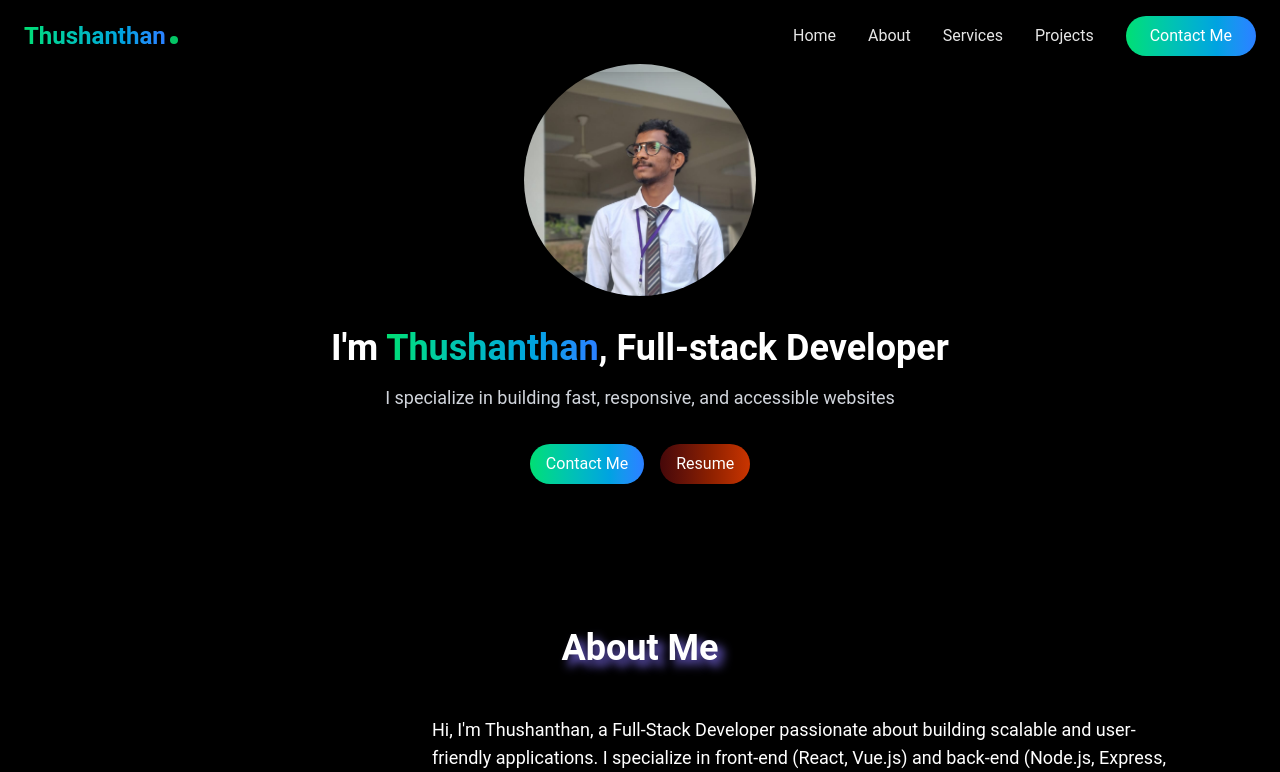
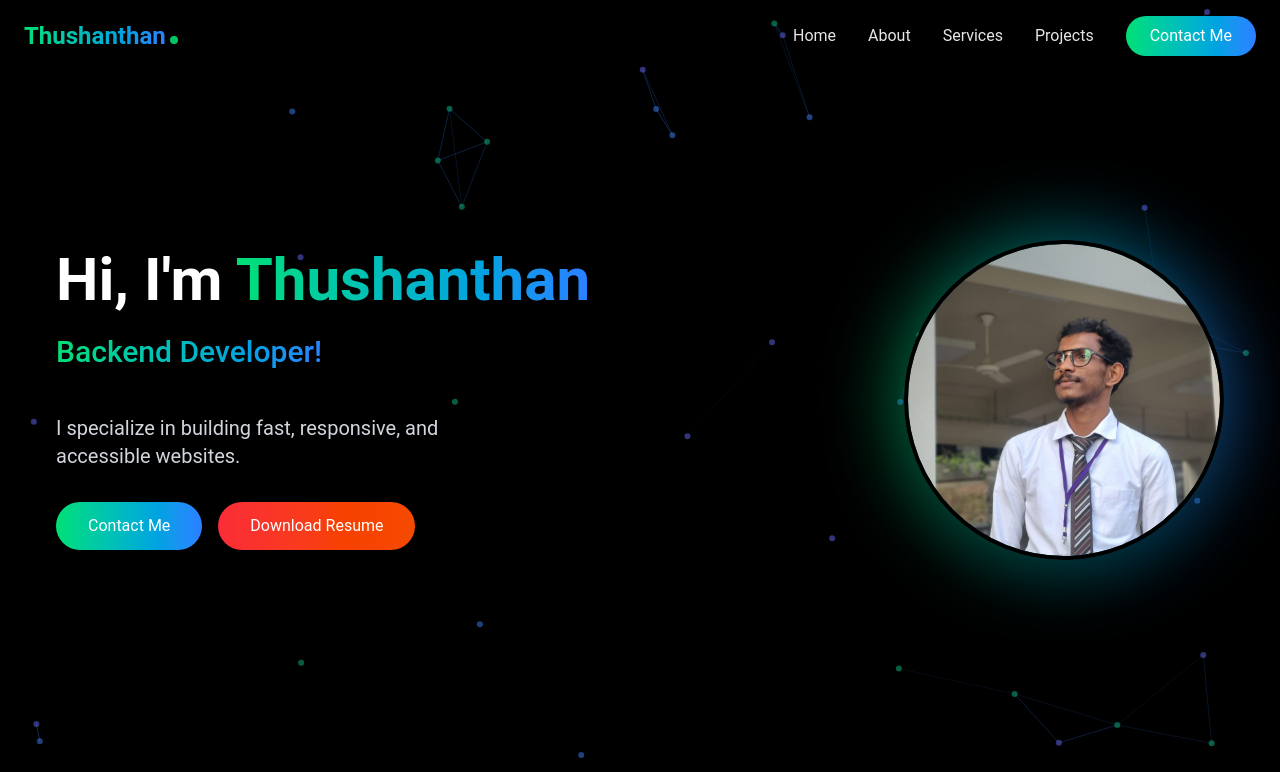
Before and after one commit to Thushan2002/my-portfolio-react-vite-tailwind, a React (Vite) app: page / in a window 1280 px wide. Shown: the top 772 px of the page. Built offline with nearby package versions, Linux system fonts and the light colour scheme.

Commit message:
feat: hero section improved

```diff
--- a/package.json
+++ b/package.json
@@ -14,9 +14,13 @@
     "@fortawesome/free-solid-svg-icons": "^6.7.2",
     "@fortawesome/react-fontawesome": "^0.2.2",
     "@tailwindcss/vite": "^4.0.11",
+    "@tsparticles/react": "^3.0.0",
+    "@tsparticles/slim": "^3.9.1",
     "emailjs-com": "^3.2.0",
+    "framer-motion": "^12.23.12",
     "react": "^19.0.0",
     "react-dom": "^19.0.0",
+    "react-type-animation": "^3.2.0",
     "tailwindcss": "^4.0.11"
   },
   "devDependencies": {
--- a/src/Components/Hero.jsx
+++ b/src/Components/Hero.jsx
@@ -1,23 +1,112 @@
-import React from 'react'
-import hero_img from '../assets/my-img-2.jpg'
+import React from "react";
+import { motion } from "framer-motion";
+import hero_img from "../assets/my-img-2.jpg";
+import ParticlesBackground from "./ParticlesBackground"; // background particles
+import { TypeAnimation } from "react-type-animation"; // <-- install this
 
 const Hero = () => {
   return (
-    <div className='bg-black text-white text-center py-16 '>
-    <img src={hero_img} alt="" className='mx-auto mb-8 w-58 h-58 rounded-full object-cover  transform transition-transform duration-300 hover:scale-105' />
-    <h1 className='text-4xl font-bold'>
-        I'm {" "}
-        <span className='text-transparent bg-clip-text bg-gradient-to-r from-green-400 to-blue-500'>Thushanthan</span>, Full-stack Developer
-    </h1>
-    <p className='mt-4 text-lg text-gray-300 md:px-32'>
-        I specialize in building fast, responsive, and accessible websites
-    </p>
-    <div className='mt-8 space-x-4'>
-        <button className='bg-gradient-to-r from-green-400 to-blue-500 text-white hidden md:inline transform transition-transform duration-300 hover:scale-105 px-4 py-2 rounded-full'>Contact Me</button>
-        <button className='bg-gradient-to-r from-red-950 to-orange-700 text-white hidden md:inline transform transition-transform duration-300 hover:scale-105 px-4 py-2 rounded-full'>Resume</button>
-    </div>
-    </div>
-  )
-}
+    <section
+      id="home"
+      className="px-2 sm:px-4 md:px-6 lg:px-8 relative min-h-screen flex items-center justify-center bg-black overflow-hidden">
+      {/* Particle Background */}
+      <ParticlesBackground />
 
-export default Hero
+      {/* Gradient Overlay */}
+      <div className="absolute inset-0 bg-gradient-to-b from-black/80 via-black/60 to-black/80 z-0"></div>
+
+      <div className="container mx-auto px-6 relative z-10 py-32">
+        <div className="flex flex-col md:flex-row items-center justify-between gap-12">
+          {/* Left Content */}
+          <motion.div
+            initial={{ opacity: 0, x: -40 }}
+            animate={{ opacity: 1, x: 0 }}
+            transition={{ duration: 0.8 }}
+            className="flex flex-col items-center md:items-start text-center md:text-left max-w-xl">
+            {/* Headline */}
+            <h1 className="text-4xl md:text-6xl font-bold mb-6">
+              <span className="text-white">Hi, I'm </span>
+              <span className="text-transparent bg-clip-text bg-gradient-to-r from-green-400 to-blue-500">
+                Thushanthan
+              </span>
+            </h1>
+
+            {/* Typing animation */}
+            <div className="text-2xl md:text-3xl font-medium text-gray-300 h-12 mb-6">
+              <TypeAnimation
+                sequence={[
+                  "Frontend Developer!",
+                  2000,
+                  "Backend Developer!",
+                  2000,
+                  "Fullstack Developer!",
+                  2000,
+                ]}
+                wrapper="span"
+                speed={50}
+                repeat={Infinity}
+                className="bg-gradient-to-r from-green-400 to-blue-500 bg-clip-text text-transparent"
+              />
+            </div>
+
+            {/* Subtitle */}
+            <p className="mt-2 text-lg md:text-xl text-gray-300 max-w-md">
+              I specialize in building fast, responsive, and accessible
+              websites.
+            </p>
+
+            {/* Buttons */}
+            <div className="mt-8 flex flex-wrap justify-center md:justify-start gap-4">
+              <motion.a
+                href="#contact"
+                whileHover={{
+                  scale: 1.05,
+                  boxShadow: "0 10px 25px -5px rgba(74, 222, 128, 0.4)",
+                }}
+                whileTap={{ scale: 0.95 }}
+                className="px-8 py-3 rounded-full bg-gradient-to-r from-green-400 to-blue-500 text-white shadow-lg relative overflow-hidden group">
+                <span className="relative z-10">Contact Me</span>
+                <span className="absolute inset-0 bg-gradient-to-r from-blue-500 to-green-400 opacity-0 group-hover:opacity-100 transition-opacity duration-300"></span>
+              </motion.a>
+
+              <motion.a
+                href="/resume.pdf" // <-- place resume in public/resume.pdf
+                download
+                whileHover={{
+                  scale: 1.05,
+                  boxShadow: "0 10px 25px -5px rgba(239, 68, 68, 0.4)",
+                }}
+                whileTap={{ scale: 0.95 }}
+                className="px-8 py-3 rounded-full bg-gradient-to-r from-red-500 to-orange-600 text-white shadow-lg relative overflow-hidden group">
+                <span className="relative z-10">Download Resume</span>
+                <span className="absolute inset-0 bg-gradient-to-r from-orange-600 to-red-500 opacity-0 group-hover:opacity-100 transition-opacity duration-300"></span>
+              </motion.a>
+            </div>
+          </motion.div>
+
+          {/* Right Content - Profile Image */}
+          <motion.div
+            initial={{ opacity: 0, x: 40 }}
+            animate={{ opacity: 1, x: 0 }}
+            transition={{ duration: 0.8, delay: 0.2 }}
+            className="relative group">
+            {/* Glow Effect */}
+            <div className="absolute inset-0 rounded-full bg-gradient-to-r from-green-400 to-blue-500 blur-2xl opacity-70 group-hover:opacity-90 transition-opacity duration-500 -z-10 animate-pulse"></div>
+
+            {/* Rotating Border */}
+            <div className="absolute inset-0 rounded-full border-4 border-gradient-to-r from-green-400 to-blue-500 animate-spin-slow"></div>
+
+            {/* Profile Image */}
+            <img
+              src={hero_img}
+              alt="Profile"
+              className="w-72 h-72 md:w-80 md:h-80 rounded-full object-cover border-4 border-white/10 shadow-2xl group-hover:scale-105 transition-transform duration-500"
+            />
+          </motion.div>
+        </div>
+      </div>
+    </section>
+  );
+};
+
+export default Hero;
--- /dev/null
+++ b/src/Components/ParticlesBackground.jsx
@@ -0,0 +1,83 @@
+import React, { useEffect, useState } from "react";
+import Particles, { initParticlesEngine } from "@tsparticles/react";
+import { loadSlim } from "@tsparticles/slim";
+
+const ParticlesBackground = () => {
+  const [init, setInit] = useState(false);
+
+  useEffect(() => {
+    initParticlesEngine(async (engine) => {
+      await loadSlim(engine);
+    }).then(() => {
+      setInit(true);
+    });
+  }, []);
+
+  if (!init) {
+    return (
+      <div
+        style={{
+          position: "fixed",
+          top: 10,
+          left: 10,
+          zIndex: 9999,
+          color: "#fff",
+          background: "#222",
+          padding: "6px 16px",
+          borderRadius: "8px",
+          fontSize: "14px",
+        }}></div>
+    );
+  }
+
+  return (
+    <>
+      <Particles
+        id="tsparticles"
+        options={{
+          fullScreen: { enable: true, zIndex: 1 },
+          background: { color: "transparent" },
+          particles: {
+            number: { value: 80, density: { enable: true, area: 800 } },
+            color: { value: ["#10B981", "#3B82F6", "#6366F1"] },
+            links: {
+              enable: true,
+              distance: 150,
+              color: "#3B82F6",
+              opacity: 0.2,
+              width: 1,
+            },
+            move: {
+              enable: true,
+              speed: 1,
+              direction: "none",
+              outModes: "out",
+            },
+            opacity: {
+              value: 0.5,
+              random: true,
+              animation: { enable: true, speed: 1, minimumValue: 0.1 },
+            },
+            size: {
+              value: 3,
+              random: true,
+              animation: { enable: true, speed: 2, minimumValue: 0.1 },
+            },
+          },
+          interactivity: {
+            events: {
+              onHover: { enable: true, mode: "grab" },
+              onClick: { enable: true, mode: "push" },
+            },
+            modes: {
+              grab: { distance: 140, links: { opacity: 0.5 } },
+              push: { quantity: 4 },
+            },
+          },
+        }}
+      />
+    </>
+  );
+};
+
+export default ParticlesBackground;
```
Also changed, not shown: 1 other file (tests, documents, lock files or other folders).
